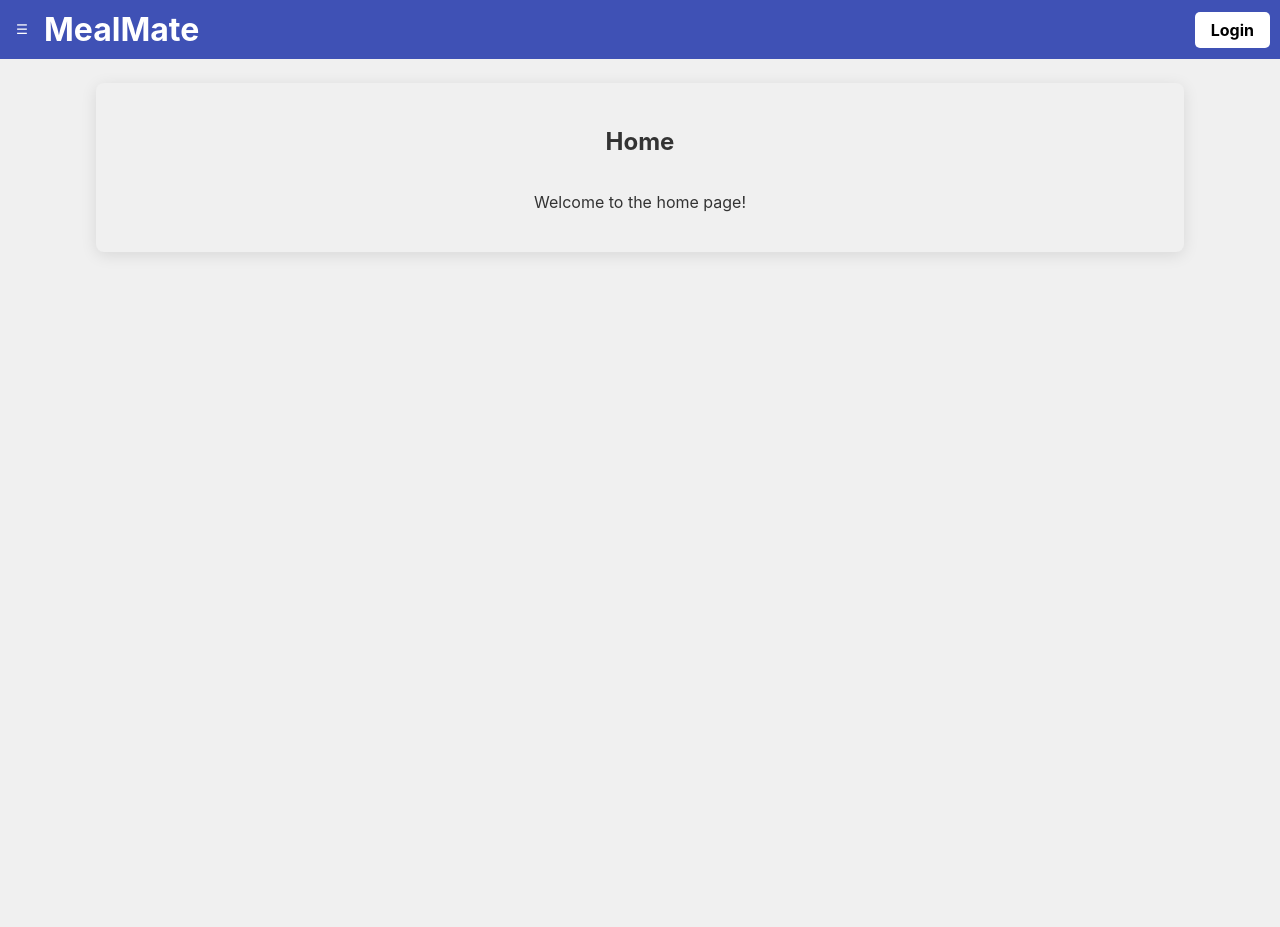
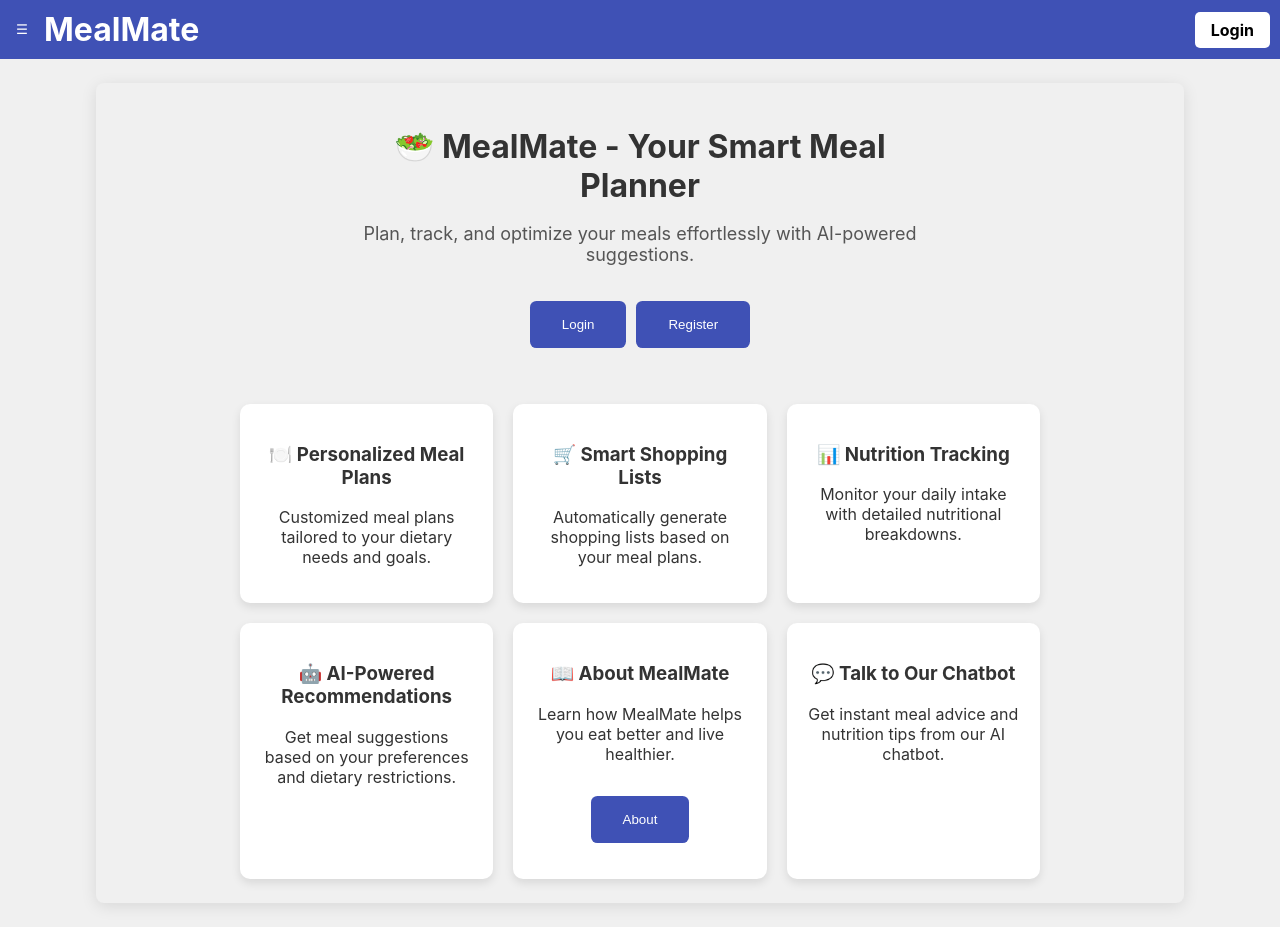
Before and after one commit to boumster/MealMate, a React (Create React App) app in the folder frontend/: page / in a window 1280 px wide. Before the commit the page ends 800 px from the top, so only its background shows below. Built offline with nearby package versions, Linux system fonts and the light colour scheme.

Commit message:
home page buil;t

```diff
--- a/frontend/src/components/Home/Home.tsx
+++ b/frontend/src/components/Home/Home.tsx
@@ -1,11 +1,98 @@
-import { Container } from "../../styles/styles";
+import styled from "styled-components";
+import { useHistory } from "react-router-dom";
+import { Container, Button } from "../../styles/styles";
+
+
+
+const ButtonContainer = styled.div`
+  display: flex;
+  align-self: center;
+  align-items: center;
+  justify-content: center;
+  gap: 10px;
+`;
+
+const HeroSection = styled.div`
+  text-align: center;
+  max-width: 600px;
+  margin-bottom: 40px;
+`;
+
+const HeroTitle = styled.h1`
+  font-size: 32px;
+  font-weight: bold;
+  margin-bottom: 10px;
+`;
+
+const HeroSubtitle = styled.p`
+  font-size: 18px;
+  color: #555;
+  margin-bottom: 20px;
+`;
+
+
+const FeaturesGrid = styled.div`
+  display: grid;
+  grid-template-columns: repeat(auto-fit, minmax(250px, 1fr));
+  gap: 20px;
+  width: 100%;
+  max-width: 800px;
+`;
+
+const FeatureCard = styled.div`
+  padding: 20px;
+  background-color: #fff;
+  border-radius: 10px;
+  box-shadow: 0px 4px 10px rgba(0, 0, 0, 0.1);
+  text-align: center;
+`;
 
 export default function Home() {
+  const history = useHistory();
 
   return (
     <Container>
-      <h2>Home</h2>
-      <p>Welcome to the home page!</p>
+      {/* Hero Section */}
+      <HeroSection>
+        <HeroTitle>🥗 MealMate - Your Smart Meal Planner</HeroTitle>
+        <HeroSubtitle>
+          Plan, track, and optimize your meals effortlessly with AI-powered suggestions.
+        </HeroSubtitle>
+        <ButtonContainer>
+            <Button onClick={() => history.push("/login")}>Login</Button>
+            <Button onClick={() => history.push("/register")}>Register</Button>
+        </ButtonContainer>
+      </HeroSection>
+
+      {/* Features Grid */}
+      <FeaturesGrid>
+        <FeatureCard>
+          <h3>🍽️ Personalized Meal Plans</h3>
+          <p>Customized meal plans tailored to your dietary needs and goals.</p>
+        </FeatureCard>
+        <FeatureCard>
+          <h3>🛒 Smart Shopping Lists</h3>
+          <p>Automatically generate shopping lists based on your meal plans.</p>
+        </FeatureCard>
+        <FeatureCard>
+          <h3>📊 Nutrition Tracking</h3>
+          <p>Monitor your daily intake with detailed nutritional breakdowns.</p>
+        </FeatureCard>
+        <FeatureCard>
+          <h3>🤖 AI-Powered Recommendations</h3>
+          <p>Get meal suggestions based on your preferences and dietary restrictions.</p>
+        </FeatureCard>
+
+        <FeatureCard>
+          <h3>📖 About MealMate</h3>
+          <p>Learn how MealMate helps you eat better and live healthier.</p>
+          <Button onClick={() => history.push("/about")}>About</Button>
+        </FeatureCard>
+        <FeatureCard>
+          <h3>💬 Talk to Our Chatbot</h3>
+          <p>Get instant meal advice and nutrition tips from our AI chatbot.</p>
+      </FeatureCard>
+      </FeaturesGrid>
     </Container>
   );
 }
```
